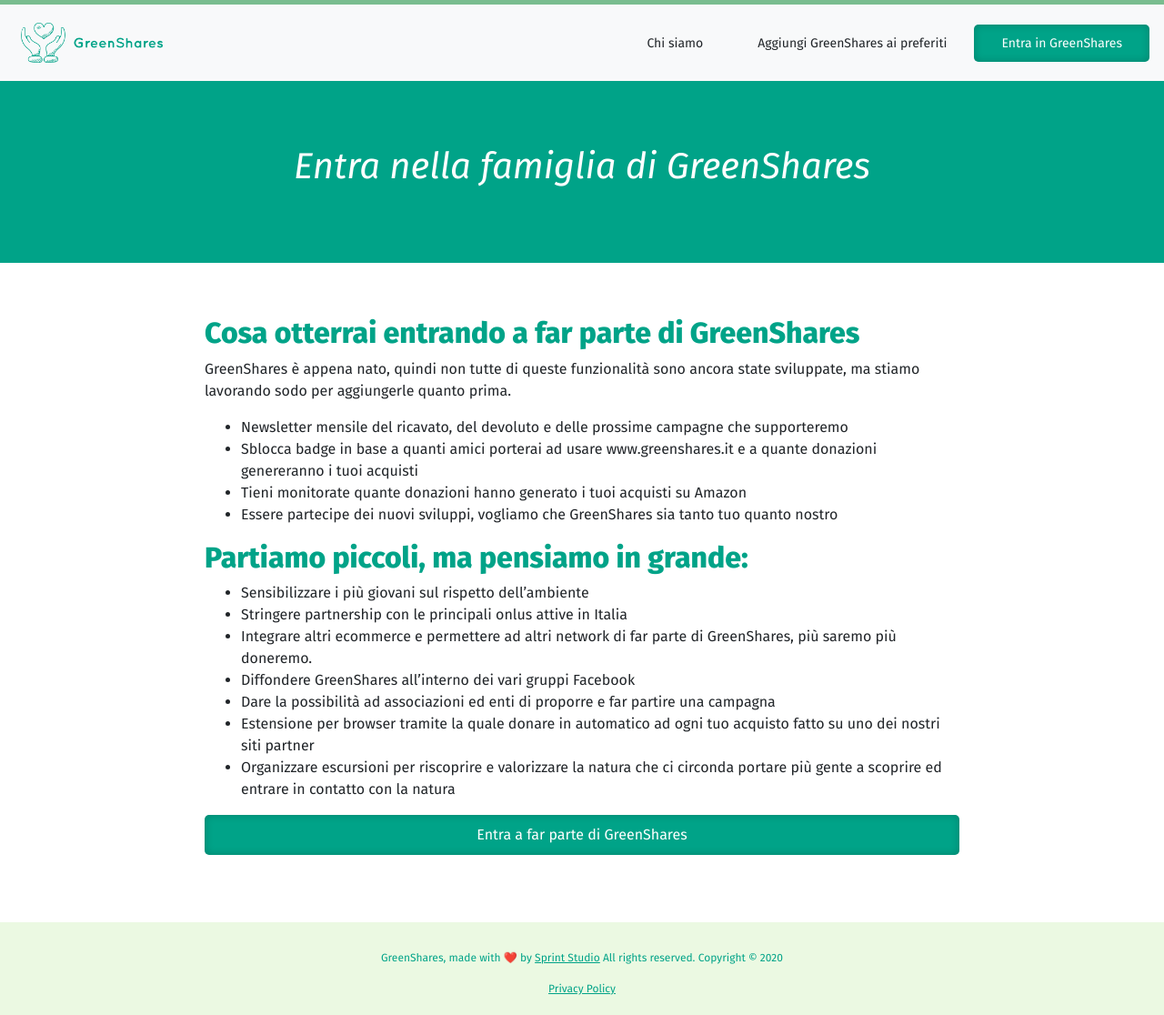
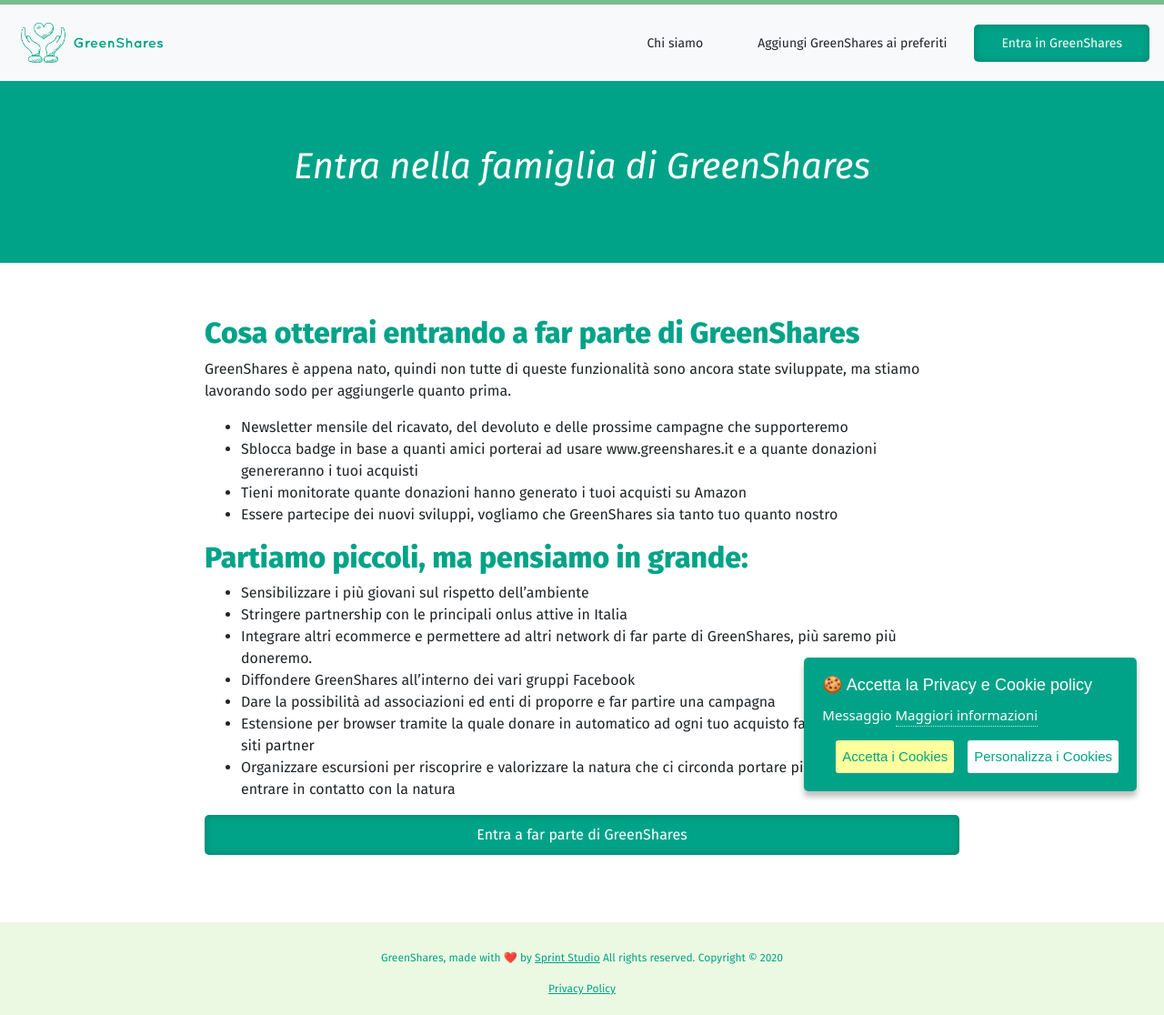
Before and after one commit to sprint-studio/charity-buy, a Jekyll site: the page built from pages/entra-in-greenshares.md, in a window 1280 px wide. Shown: the whole page at 91% size. Built offline with Jekyll 4.4.1, drawn with Linux system fonts in a browser that asks for light colours.

Commit message:
Added cookies popup

```diff
--- a/_includes/js.html
+++ b/_includes/js.html
@@ -3,4 +3,6 @@
 <script src="https://stackpath.bootstrapcdn.com/bootstrap/4.4.1/js/bootstrap.min.js" integrity="sha384-wfSDF2E50Y2D1uUdj0O3uMBJnjuUD4Ih7YwaYd1iqfktj0Uod8GCExl3Og8ifwB6" crossorigin="anonymous"></script>
 <script src="https://s3.amazonaws.com/stitch-sdks/js/bundles/4.6.0/stitch.js"></script>
 
+<script src="{{ site.github.url }}/assets/js/jquery.ihavecookies.js"></script>
+<script src="{{ site.github.url }}/assets/js/popup.js"></script>
 <script src="{{ site.github.url }}/assets/js/main.js"></script>
--- a/assets/css/style.scss
+++ b/assets/css/style.scss
@@ -274,3 +274,88 @@ footer {
   font-size: 12px;
   background-color: rgba($color: $light-green, $alpha: 0.3);
 }
+
+
+/* Cookie Dialog */
+#gdpr-cookie-message {
+  position: fixed;
+  right: 30px;
+  bottom: 30px;
+  max-width: 375px;
+  background-color: $dark-green;
+  padding: 20px;
+  border-radius: 5px;
+  box-shadow: 0 6px 6px rgba(0,0,0,0.25);
+  margin-left: 30px;
+  font-family: system-ui;
+}
+#gdpr-cookie-message h4 {
+  color: white;
+  font-family: 'Quicksand', sans-serif;
+  font-size: 18px;
+  font-weight: 500;
+  margin-bottom: 10px;
+}
+#gdpr-cookie-message h5 {
+  color: white;
+  font-family: 'Quicksand', sans-serif;
+  font-size: 15px;
+  font-weight: 500;
+  margin-bottom: 10px;
+}
+#gdpr-cookie-message p, #gdpr-cookie-message ul {
+  color: white;
+  font-size: 15px;
+  line-height: 1.5em;
+}
+#gdpr-cookie-message p:last-child {
+  margin-bottom: 0;
+  text-align: right;
+}
+#gdpr-cookie-message li {
+  width: 49%;
+  display: inline-block;
+}
+#gdpr-cookie-message a {
+  color: white;
+  text-decoration: none;
+  font-size: 15px;
+  padding-bottom: 2px;
+  border-bottom: 1px dotted rgba(255,255,255,0.75);
+  transition: all 0.3s ease-in;
+}
+#gdpr-cookie-message a:hover {
+  color: white;
+  border-bottom-color: $dark-green;
+  transition: all 0.3s ease-in;
+}
+#gdpr-cookie-message button,
+button#ihavecookiesBtn {
+  border: none;
+  background: $light-yellow;
+  color: $dark-green;
+  font-family: 'Quicksand', sans-serif;
+  font-size: 15px;
+  padding: 7px;
+  border-radius: 3px;
+  margin-left: 15px;
+  cursor: pointer;
+  transition: all 0.3s ease-in;
+}
+#gdpr-cookie-message button:hover {
+  background: white;
+  color: $dark-green;
+  transition: all 0.3s ease-in;
+}
+button#gdpr-cookie-advanced {
+  background: white;
+  color: $dark-green;
+}
+#gdpr-cookie-message button:disabled {
+  opacity: 0.3;
+}
+#gdpr-cookie-message input[type="checkbox"] {
+  float: none;
+  margin-top: 0;
+  margin-right: 5px;
+}
--- /dev/null
+++ b/assets/js/popup.js
@@ -0,0 +1,35 @@
+  $(document).ready(function () {
+    var options = {
+      title: "&#x1F36A; Accetta la Privacy e Cookie policy",
+      message:
+        "Messaggio",
+      delay: 600,
+      expires: 1,
+      link: "/privacy-policy",
+      onAccept: function () {
+        var myPreferences = $.fn.ihavecookies.cookie();
+        console.log("Ottimo! Le preferenze sono state salvate...");
+        console.log(myPreferences);
+      },
+      uncheckBoxes: true,
+      acceptBtnLabel: "Accetta i Cookies",
+      moreInfoLabel: "Maggiori informazioni",
+      advancedBtnLabel: "Personalizza i Cookies",
+      cookieTypesTitle: "Seleziona i Cookies che vuoi accettare",
+      fixedCookieTypeLabel: "Essenziali",
+      fixedCookieTypeDesc:
+        "Questi sono i Cookies essenziali per permettere al sito di funzionare.",
+    };
+
+    $(document).ready(function () {
+      $("body").ihavecookies(options);
+
+      if ($.fn.ihavecookies.preference("marketing") === true) {
+        console.log("This should run because marketing is accepted.");
+      }
+
+      $("#ihavecookiesBtn").on("click", function () {
+        $("body").ihavecookies(options, "reinit");
+      });
+    });
+  });
```
Also changed, not shown: assets/js/jquery.ihavecookies.js (added), assets/js/jquery.ihavecookies.min.js (added), 9 other files.
